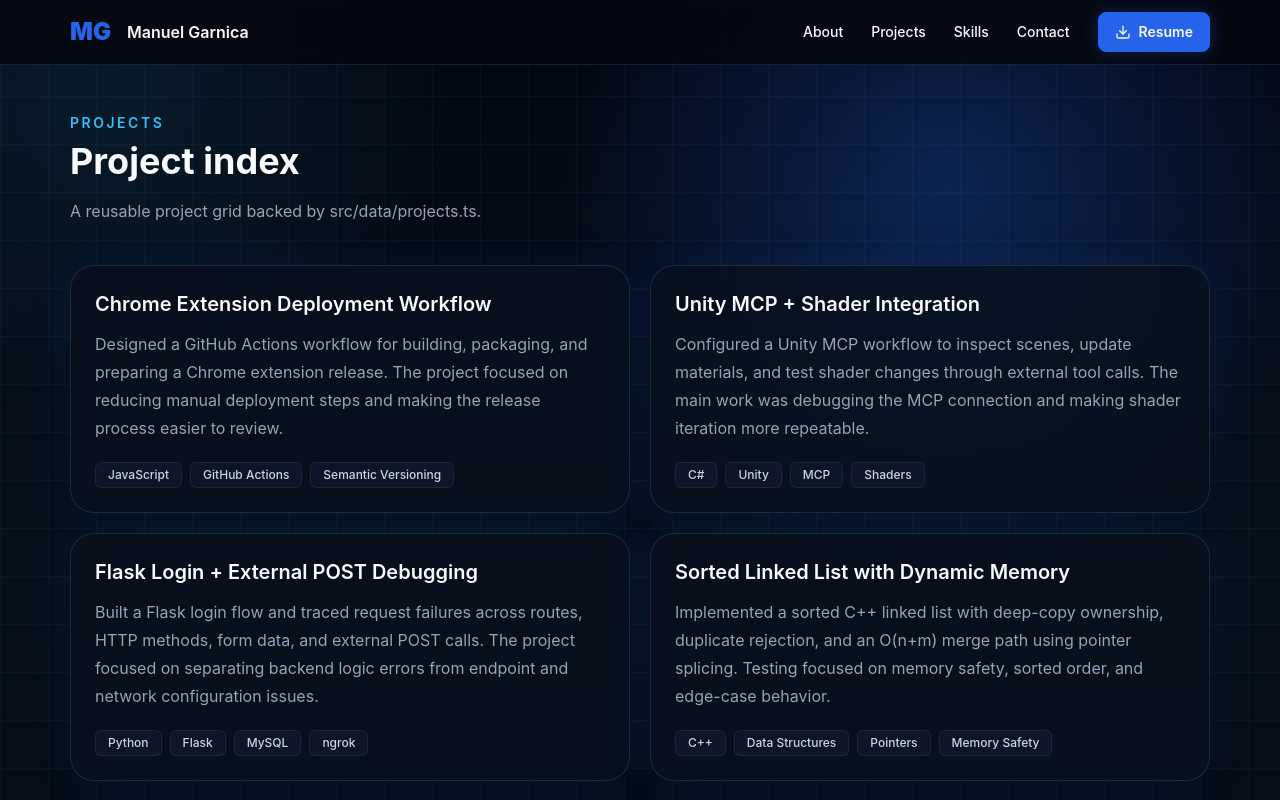
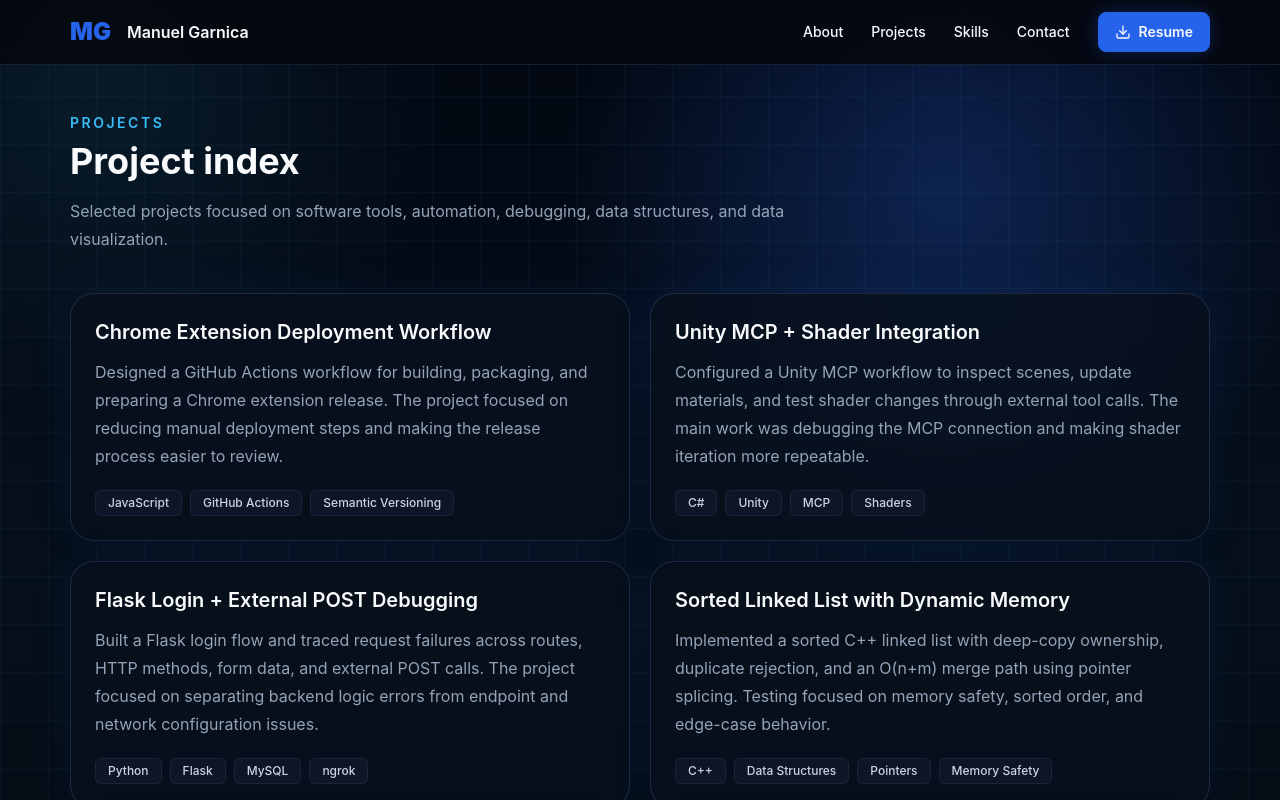
Before and after one commit to Manuelgrios/personal-portfolio, a React (Vite) app: page /projects in a window 1280 px wide. Shown: the top 800 px of the page. Built offline with nearby package versions, Linux system fonts and the light colour scheme.

Commit message:
Clean up public project page copy

```diff
--- a/src/pages/Contact.tsx
+++ b/src/pages/Contact.tsx
@@ -16,7 +16,7 @@ export function Contact() {
       <SectionHeader
         eyebrow="Contact"
         title="Get in touch"
-        description="Contact details stay in src/data/profile.ts so they can be updated in one place."
+        description="Reach out for internships, collaboration, or technical work involving software tools, automation, debugging, or data visualization."
       />
       <Card>
         <div className="mb-6">
--- a/src/pages/ProjectDetail.tsx
+++ b/src/pages/ProjectDetail.tsx
@@ -14,7 +14,7 @@ export function ProjectDetail() {
         <SectionHeader
           eyebrow="Project"
           title="Project not found"
-          description="The requested project does not exist in the project data file."
+          description="The requested project is not available yet. Return to the project index to view current work."
         />
         <Link className="text-sm font-semibold text-accent" to="/projects">
           Back to projects
--- a/src/pages/Projects.tsx
+++ b/src/pages/Projects.tsx
@@ -10,9 +10,10 @@ export function Projects() {
       <SectionHeader
         eyebrow="Projects"
         title="Project index"
-        description="A reusable project grid backed by src/data/projects.ts."
+        description="Selected projects focused on software tools, automation, debugging, data structures, and data visualization."
       />
       <div className="grid gap-5 md:grid-cols-2">
+        {/* Project cards are generated from src/data/projects.ts. */}
         {projects.map((project) => (
           <Link key={project.slug} to={`/projects/${project.slug}`}>
             <Card className="h-full transition hover:border-accent/70">
```
